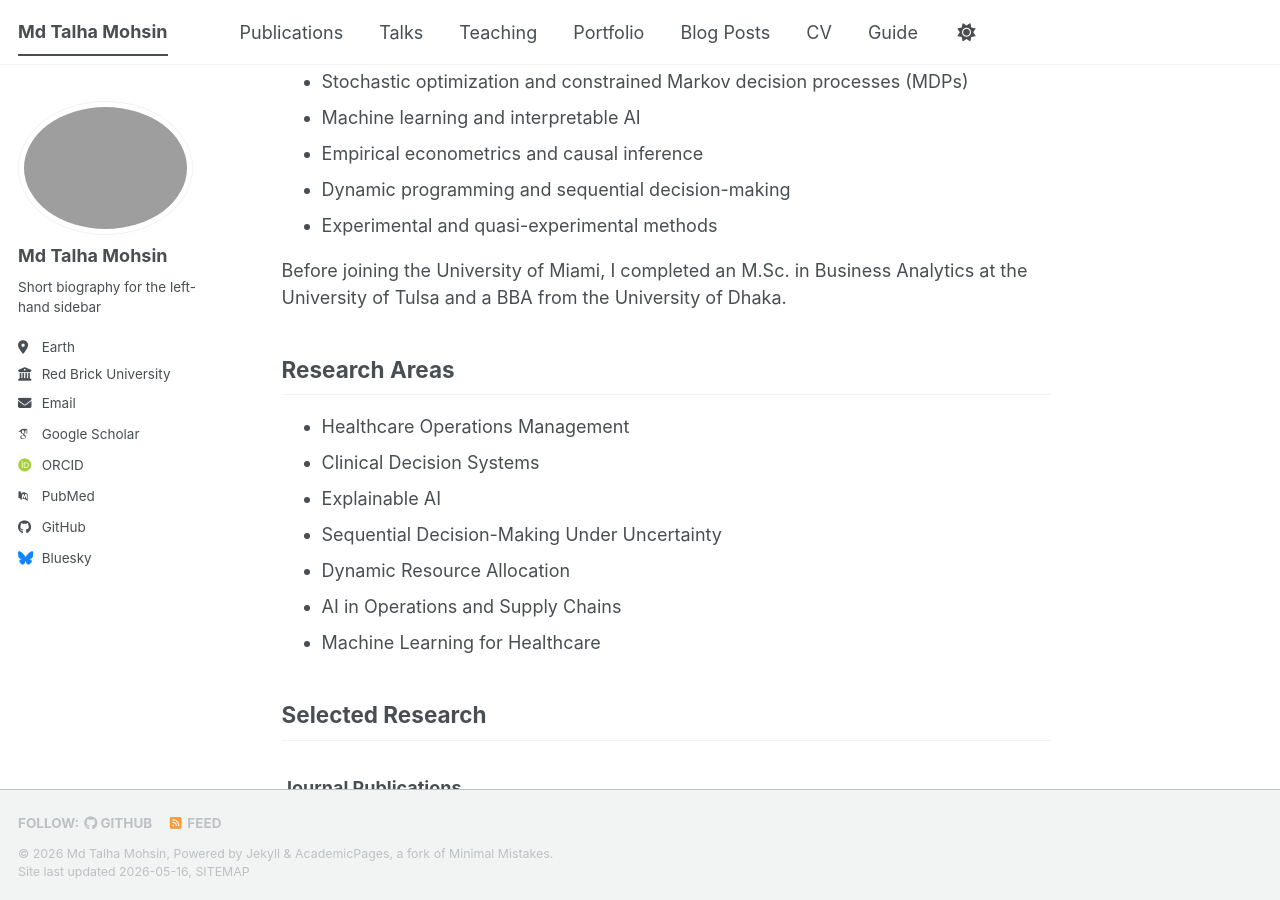
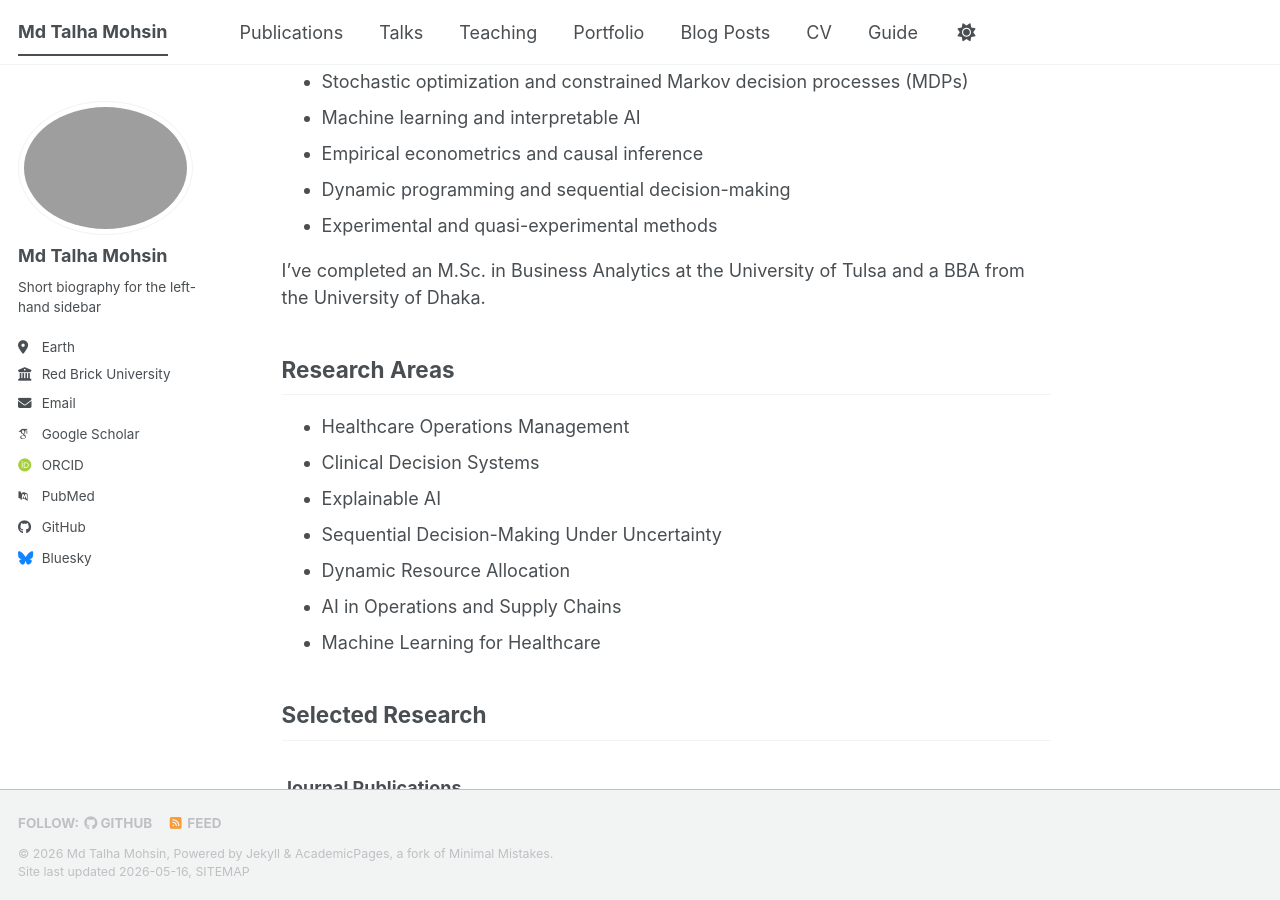
Before and after one commit to mdtalhamohsin/mdtalhamohsin.github.io, a Jekyll site: the page built from _pages/about.md, in a window 1280 px wide and 900 px high, scrolled down 312 px. Built offline with Jekyll 4.4.1, drawn with Linux system fonts in a browser that asks for light colours; some web fonts are replaced; a script bundle is joined from its source files by our own code; library files that are not in the unit come from our copies.

Commit message:
Update about.md

```diff
--- a/_pages/about.md
+++ b/_pages/about.md
@@ -18,7 +18,7 @@ My methodological interests include:
 - Dynamic programming and sequential decision-making
 - Experimental and quasi-experimental methods
 
-Before joining the University of Miami, I completed an M.Sc. in Business Analytics at the University of Tulsa and a BBA from the University of Dhaka.
+I've completed an M.Sc. in Business Analytics at the University of Tulsa and a BBA from the University of Dhaka.
 
 ## Research Areas
 
```
